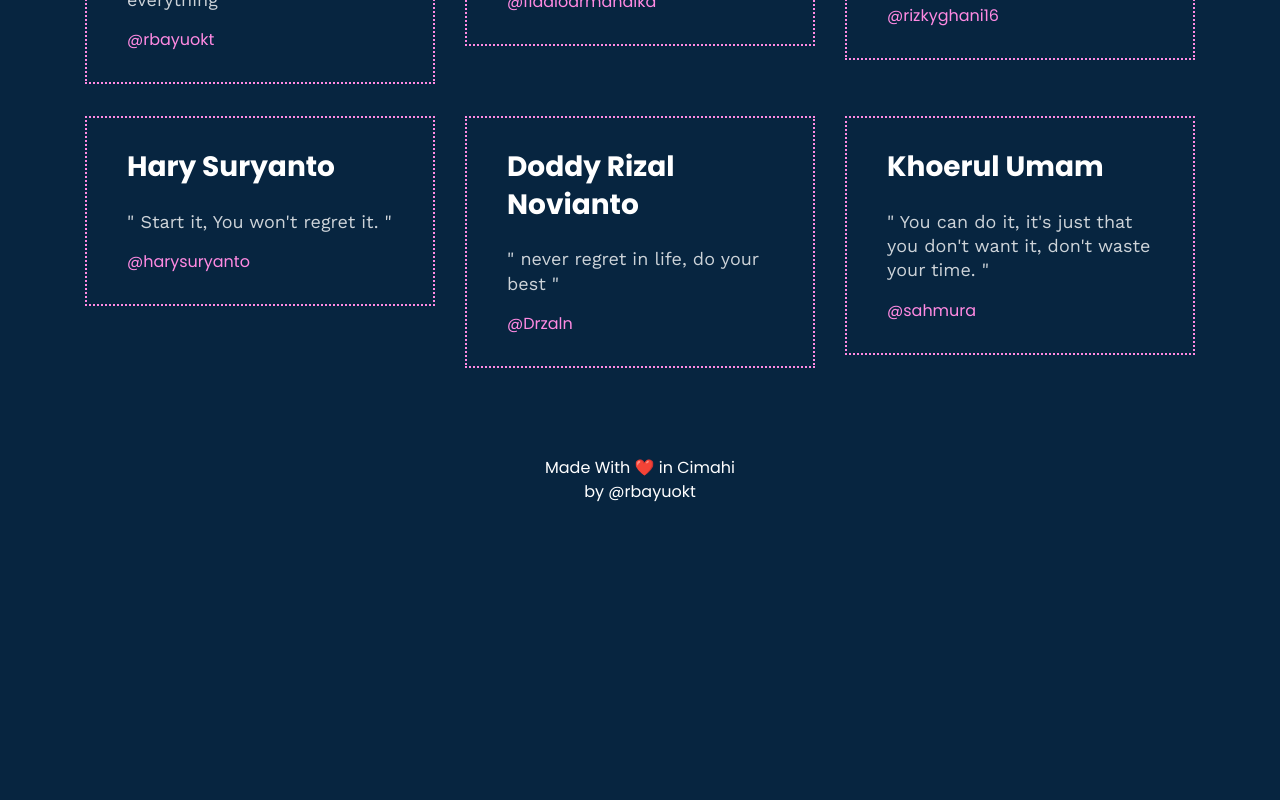
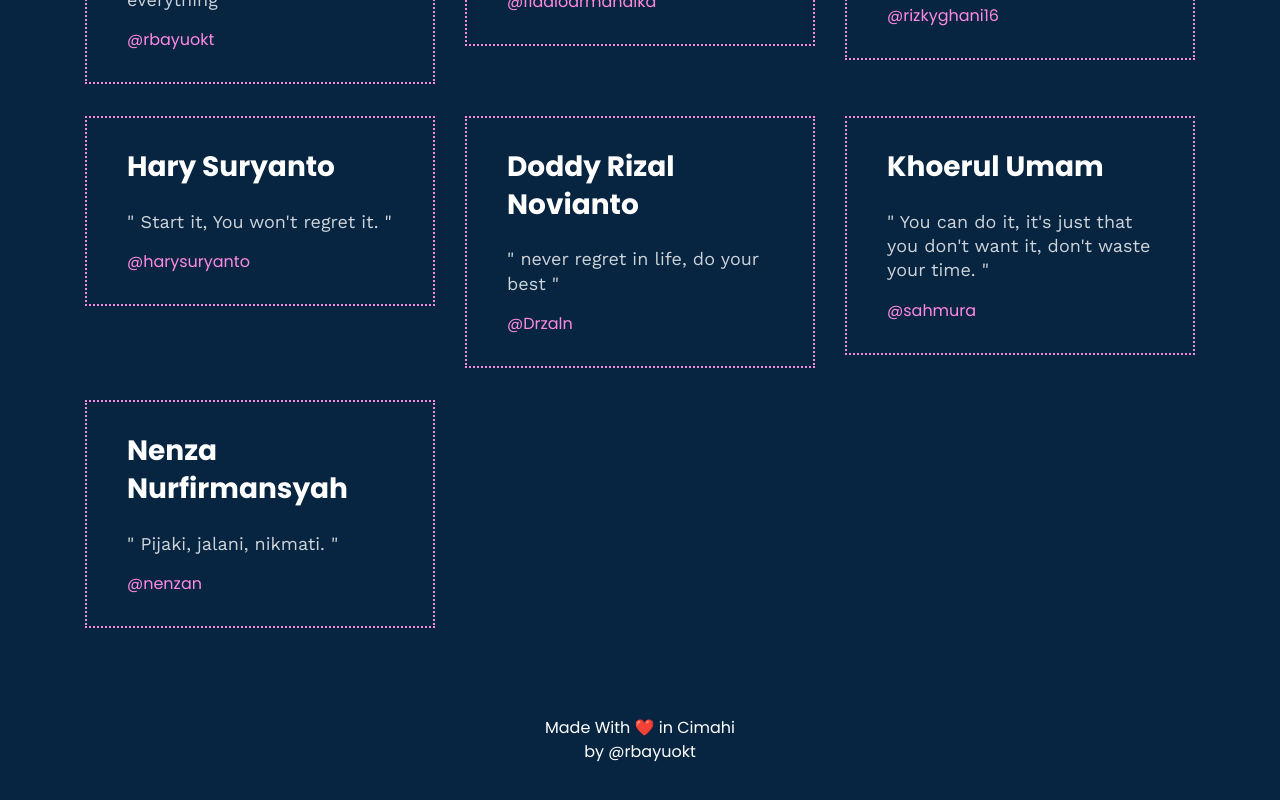
Before and after one commit to rbayuokt/learn-open-source, a React (Create React App) app: page / in a window 1280 px wide. Shown: the part 582-1382 px from the top of the page. Before the commit the page ends 1126 px from the top, so only its background shows below. Built offline with nearby package versions, Linux system fonts and the light colour scheme.

Commit message:
add my bio @nenzan

```diff
--- a/src/data.js
+++ b/src/data.js
@@ -35,6 +35,12 @@ export const members = [
         "link": "https://github.com/sahmura/",
         "linkText": "@sahmura"
      },
+     {
+        "name" : "Nenza Nurfirmansyah",
+        "quotes" : "Pijaki, jalani, nikmati.",
+        "link": "https://github.com/nenzan/",
+        "linkText": "@nenzan"
+     },
 ]
 
 /**
```
